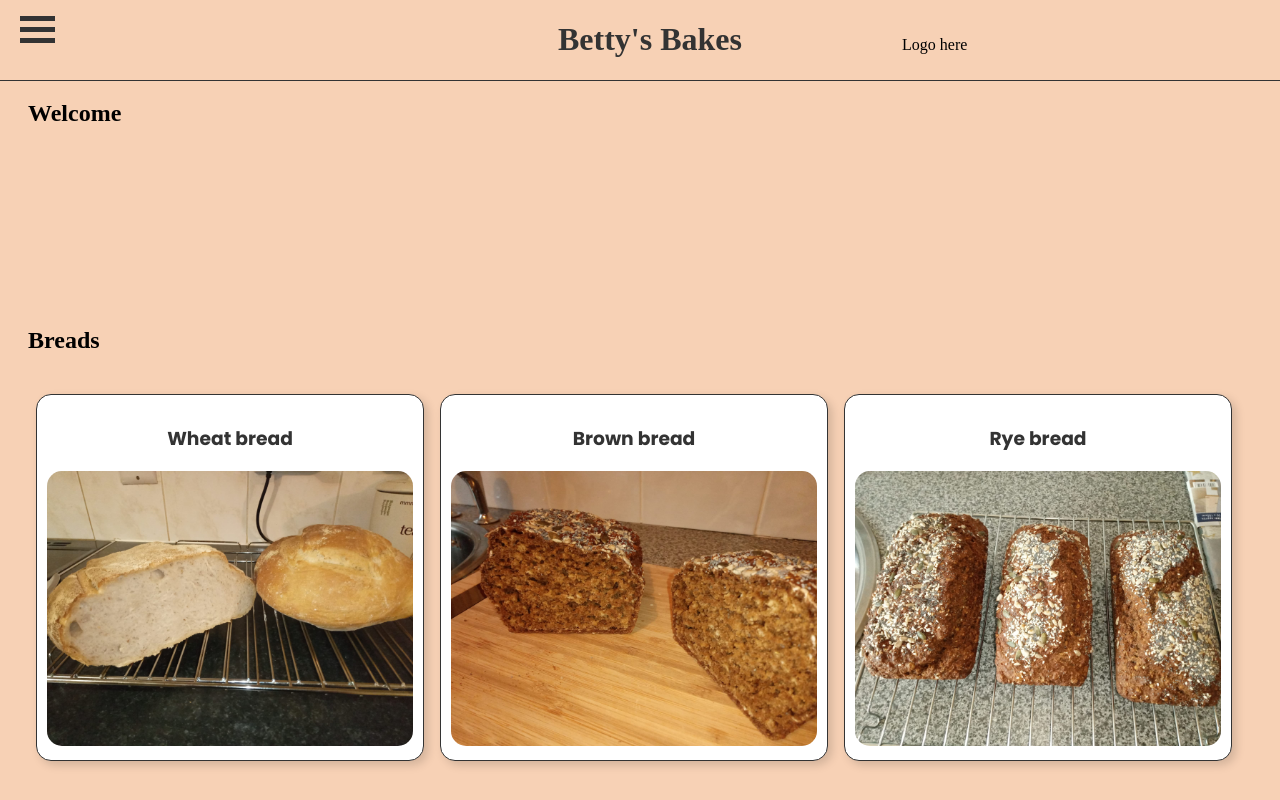
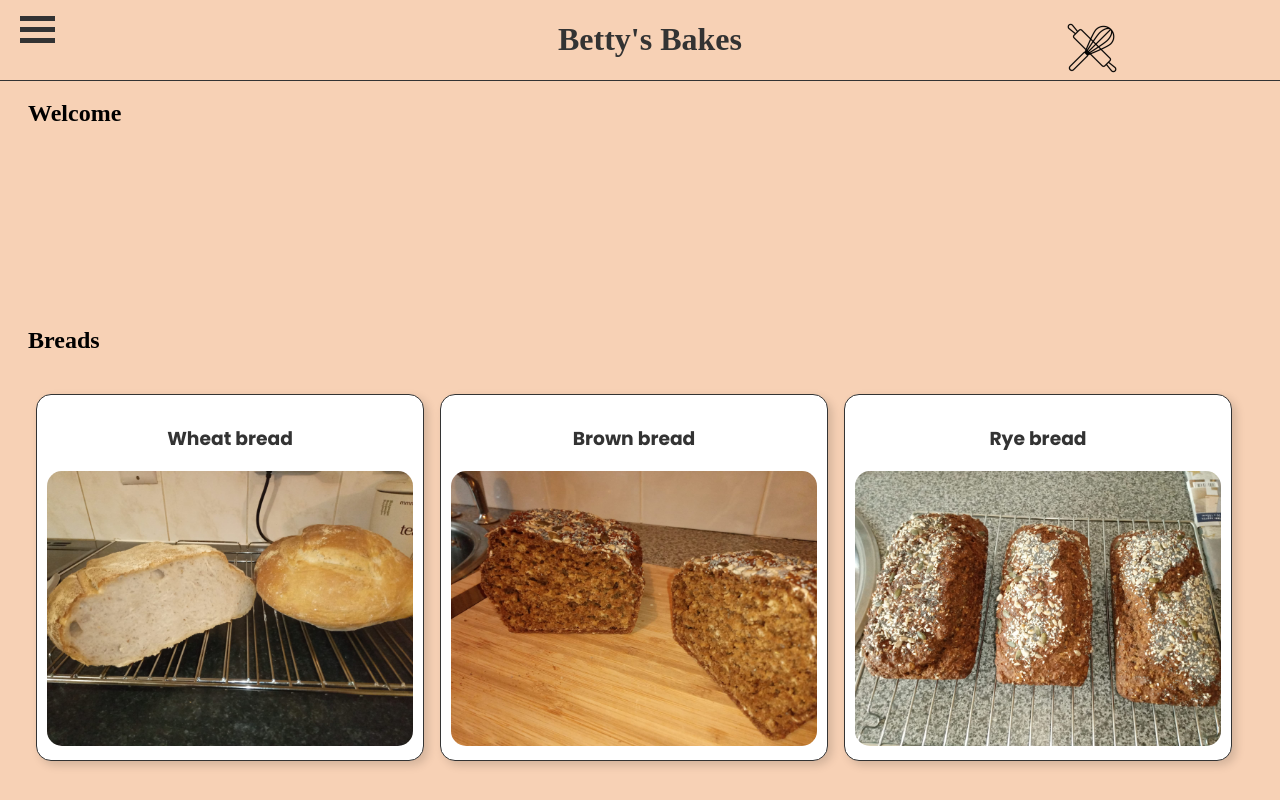
Before and after one commit to james-fitz86/bettysbakes, a plain HTML site: page index.html in a window 1280 px wide. Shown: the top 800 px of the page. Drawn offline with Linux system fonts and the light colour scheme.

Commit message:
added header logo and css for it

```diff
--- a/index.html
+++ b/index.html
@@ -22,7 +22,7 @@
                 </h1>
             </div>
             <div id="header-logo">
-                <p id="navpar">Logo here</p>
+                <img src="./Images/Logos/header-logo.png">
             </div>
         </header>
         <nav>
--- a/style.css
+++ b/style.css
@@ -19,7 +19,7 @@ header{
 }
 #header-logo{
     font-size: 1rem;
-    text-align: left;
+    text-align: center;
     flex: 3;
     margin-top: 20px;
 }
```
Also changed, not shown: Images/Logos/header-logo.png (added).
